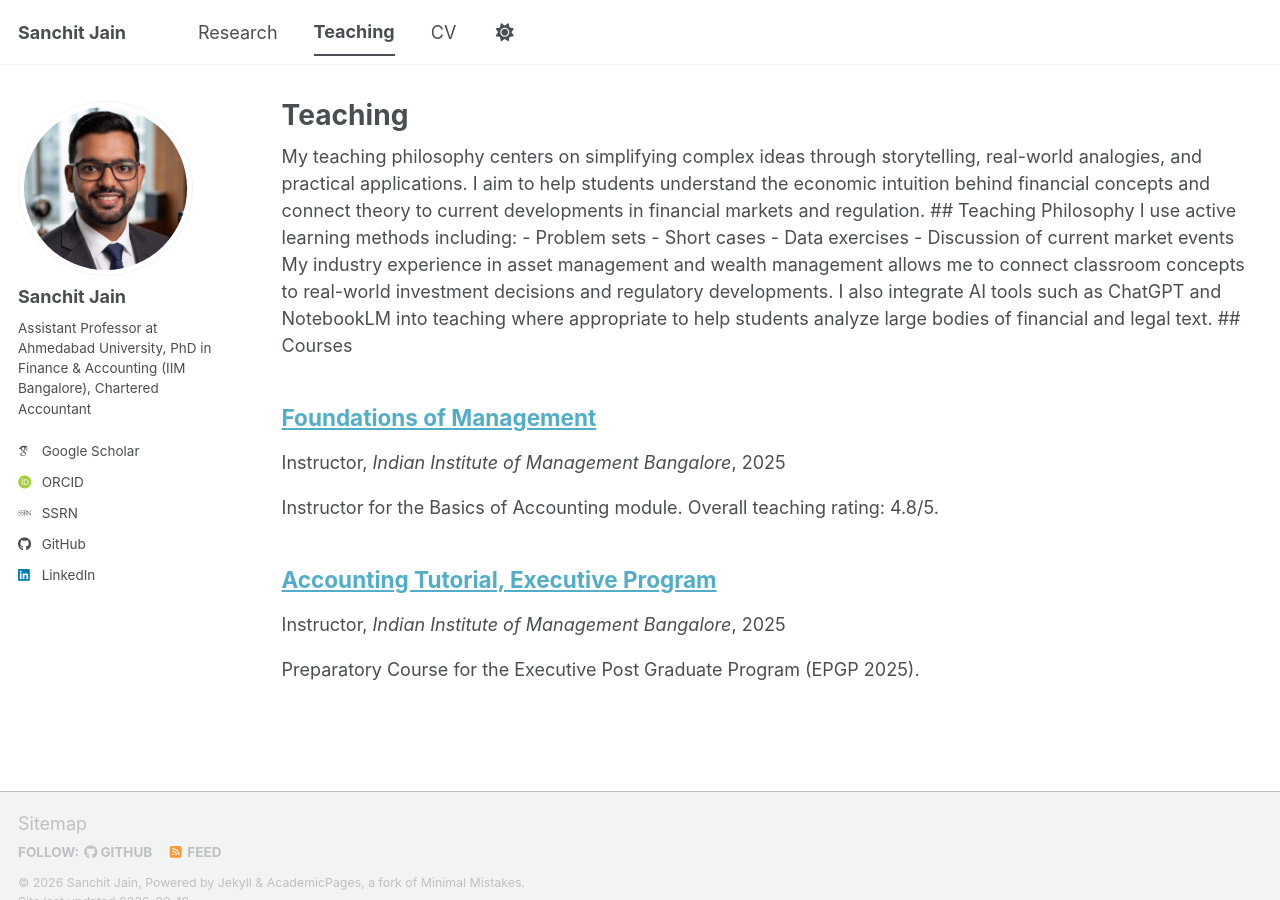
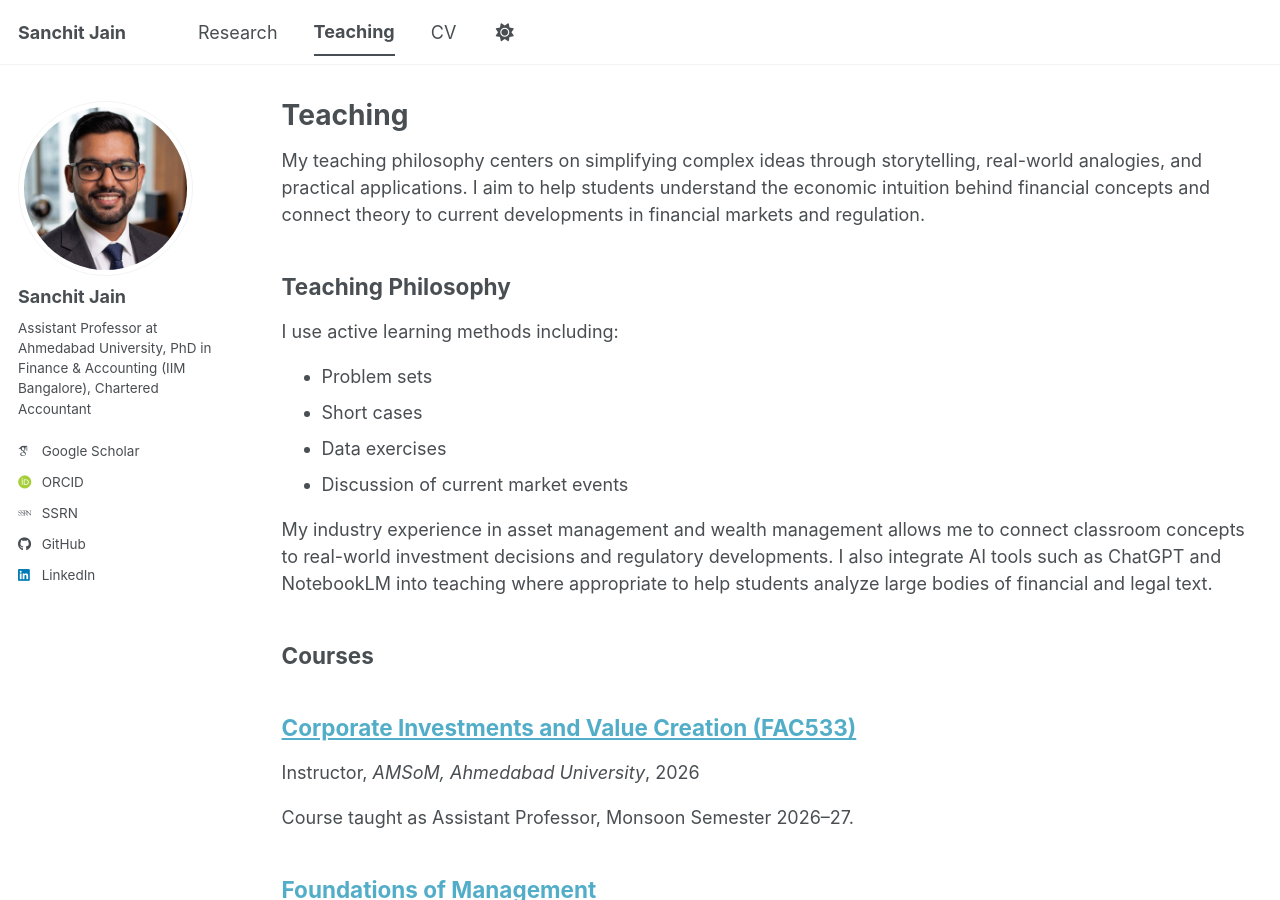
Before and after one commit to casanchitjain/casanchitjain.github.io, a Jekyll site: the page built from _pages/teaching.md, in a window 1280 px wide and 900 px high. Built offline with Jekyll 4.4.1, drawn with Linux system fonts in a browser that asks for light colours; some web fonts are replaced; a script bundle is joined from its source files by our own code; library files that are not in the unit come from our copies.

Commit message:
Fix teaching page rendering, rewrite homepage About, add new course
- Rename _pages/teaching.html to teaching.md: the page's body is written
  in Markdown (## headers, - bullet lists), but Jekyll only runs the
  Markdown converter on .md/.markdown files. As a .html file it was being
  passed through untouched, so the live site showed literal "##" and "-"
  characters instead of rendered headings/lists. The permalink is set
  explicitly in front matter, so the URL (/teaching/) is unaffected.
- Rewrite the homepage About paragraph: lead with the current Assistant
  Professor role as its own sentence (previously buried in a subordinate
  clause), fix the dissertation description from present tense ("examines")
  to past tense ("examined") now that it's defended, and merge it into the
  same sentence as "I completed my PhD..." instead of a separate paragraph.
- Add a new teaching entry: "Corporate Investments and Value Creation
  (FAC533)", taught as Assistant Professor at AMSoM, Ahmedabad University,
  Monsoon Semester 2026-27.

```diff
--- /dev/null
+++ b/_teaching/2026-07-01-corporate-investments-and-value-creation.md
@@ -0,0 +1,11 @@
+---
+title: "Corporate Investments and Value Creation (FAC533)"
+collection: teaching
+type: "Instructor"
+permalink: /teaching/corporate-investments-and-value-creation
+venue: "AMSoM, Ahmedabad University"
+date: 2026-07-01
+location: "Ahmedabad, India"
+---
+
+Course taught as Assistant Professor, Monsoon Semester 2026–27.
```
Also changed, not shown: _pages/about.md (+2 -2 lines), _pages/teaching.md (renamed from _pages/teaching.html).
